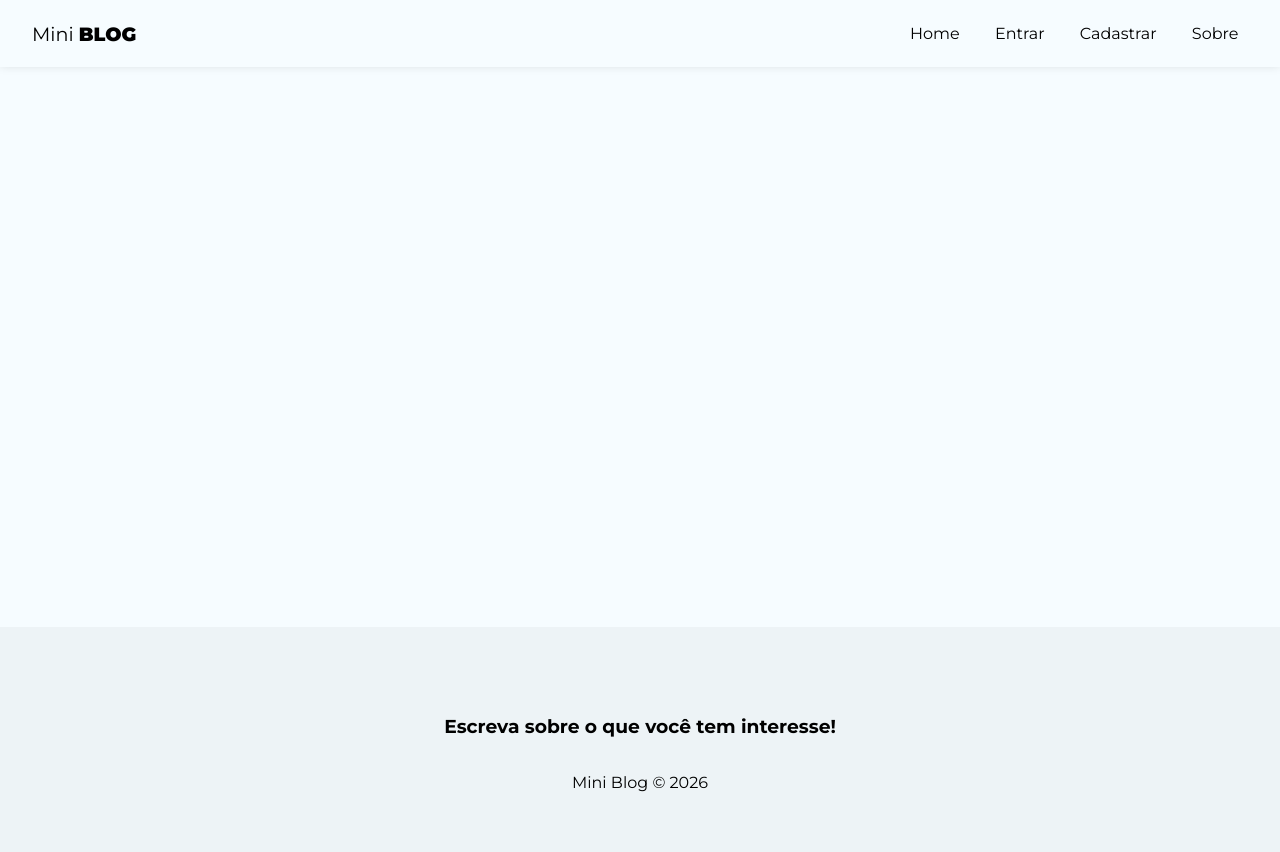
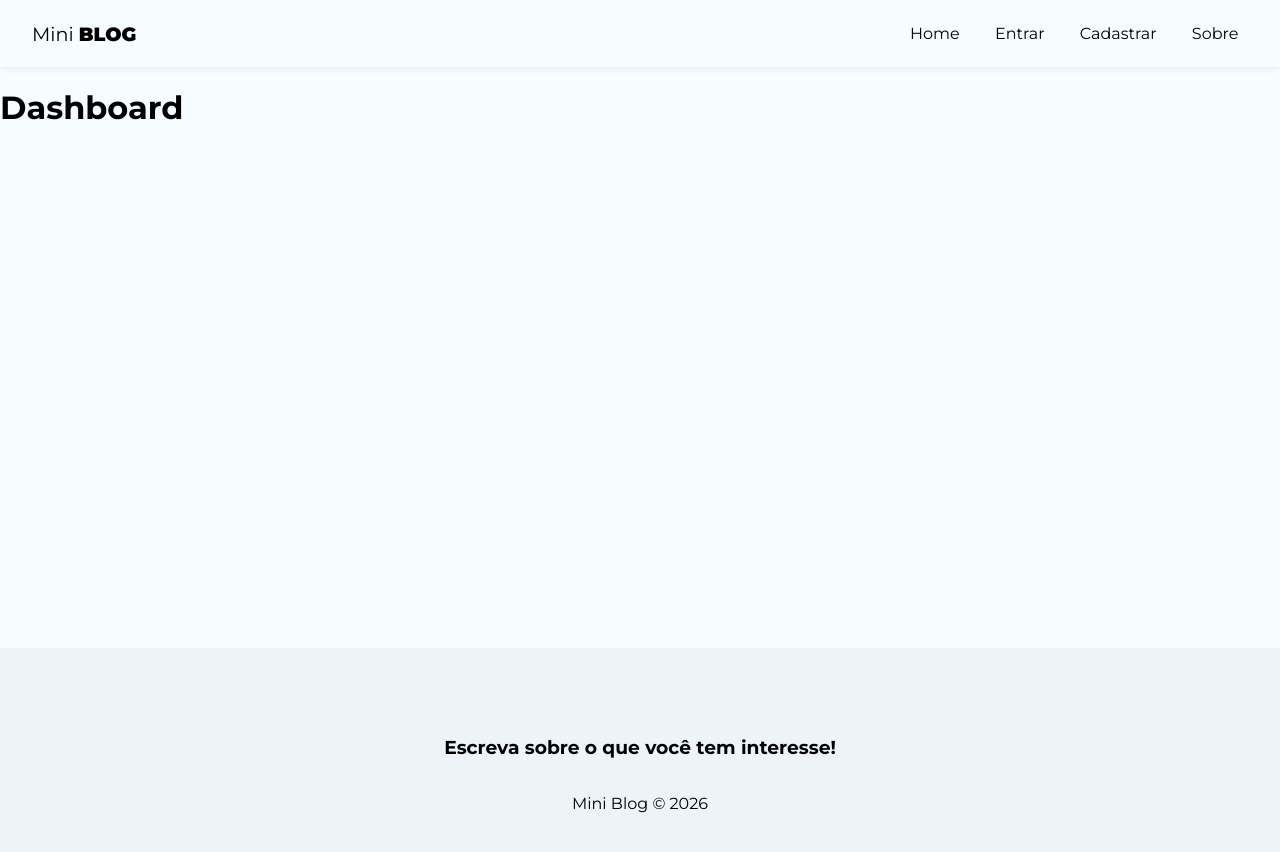
Before and after one commit to IgorJMV/miniblog_react, a React (Create React App) app: page /dashboard in a window 1280 px wide. Shown: the top 852 px of the page. Built offline with nearby package versions, Linux system fonts and the light colour scheme; no server answers.

Commit message:
feat: add conditional navigation links for authenticated users

```diff
--- a/src/App.js
+++ b/src/App.js
@@ -17,6 +17,8 @@
 import Footer from './components/Footer';
 import Login from './pages/Login/Login';
 import Register from './pages/Register/Register';
+import CreatePost from './pages/CreatePost/CreatePost';
+import Dashboard from './pages/Dashboard/Dashboard';
 
 
 function App() {
@@ -46,6 +48,8 @@
               <Route path="/about" element={<About />} />
               <Route path="/login" element={<Login />} />
               <Route path="/register" element={<Register />} />
+              <Route path='posts/create' element={<CreatePost />} />
+              <Route path='dashboard' element={<Dashboard />} />
             </Routes>
           </div>
           <Footer />
--- a/src/components/Navbar.js
+++ b/src/components/Navbar.js
@@ -1,7 +1,11 @@
 import { NavLink } from "react-router-dom"
 import styles from './Navbar.module.css';
+import {useAuthentication} from '../hooks/useAuthentication';
+import { useAuthValue } from "../context/AuthContext";
 
 const Navbar = () => {
+  const {user} = useAuthValue();
+
   return (
     <nav className={styles.navbar}>
         <NavLink to="/" className={styles.brand}>Mini <span>Blog</span></NavLink>
@@ -9,12 +13,26 @@
             <li>
                 <NavLink to="/" className={({isActive}) => (isActive ? styles.active : "")}>Home</NavLink>
             </li>
+            {!user && (
+                <>
                     <li>
                         <NavLink to="/login" className={({isActive}) => (isActive ? styles.active : "")}>Entrar</NavLink>
                     </li>
                     <li>
                         <NavLink to="/register" className={({isActive}) => (isActive ? styles.active : "")}>Cadastrar</NavLink>
                     </li>
+                </>
+            )}
+            {user && (
+                <>
+                    <li>
+                        <NavLink to="/posts/create" className={({isActive}) => (isActive ? styles.active : "")}>Novo Post</NavLink>
+                    </li>
+                    <li>
+                        <NavLink to="/dashboard" className={({isActive}) => (isActive ? styles.active : "")}>Dashboard</NavLink>
+                    </li>
+                </>
+            )}
             <li>
                 <NavLink to="/about" className={({isActive}) => (isActive ? styles.active : "")}>Sobre</NavLink>
             </li>
--- /dev/null
+++ b/src/pages/CreatePost/CreatePost.js
@@ -0,0 +1,11 @@
+import styles from './CreatePost.module.css';
+
+const CreatePost = () => {
+  return (
+    <div>
+      <h1>CreatePost</h1>
+    </div>
+  )
+}
+
+export default CreatePost
--- /dev/null
+++ b/src/pages/Dashboard/Dashboard.js
@@ -0,0 +1,11 @@
+import styles from './Dashboard.module.css';
+
+const Dashboard = () => {
+  return (
+    <div>
+      <h1>Dashboard</h1>
+    </div>
+  )
+}
+
+export default Dashboard
```
Also changed, not shown: src/pages/CreatePost/CreatePost.module.css (added), src/pages/Dashboard/Dashboard.module.css (added). Lines whose indentation alone changed are shown as unchanged.
